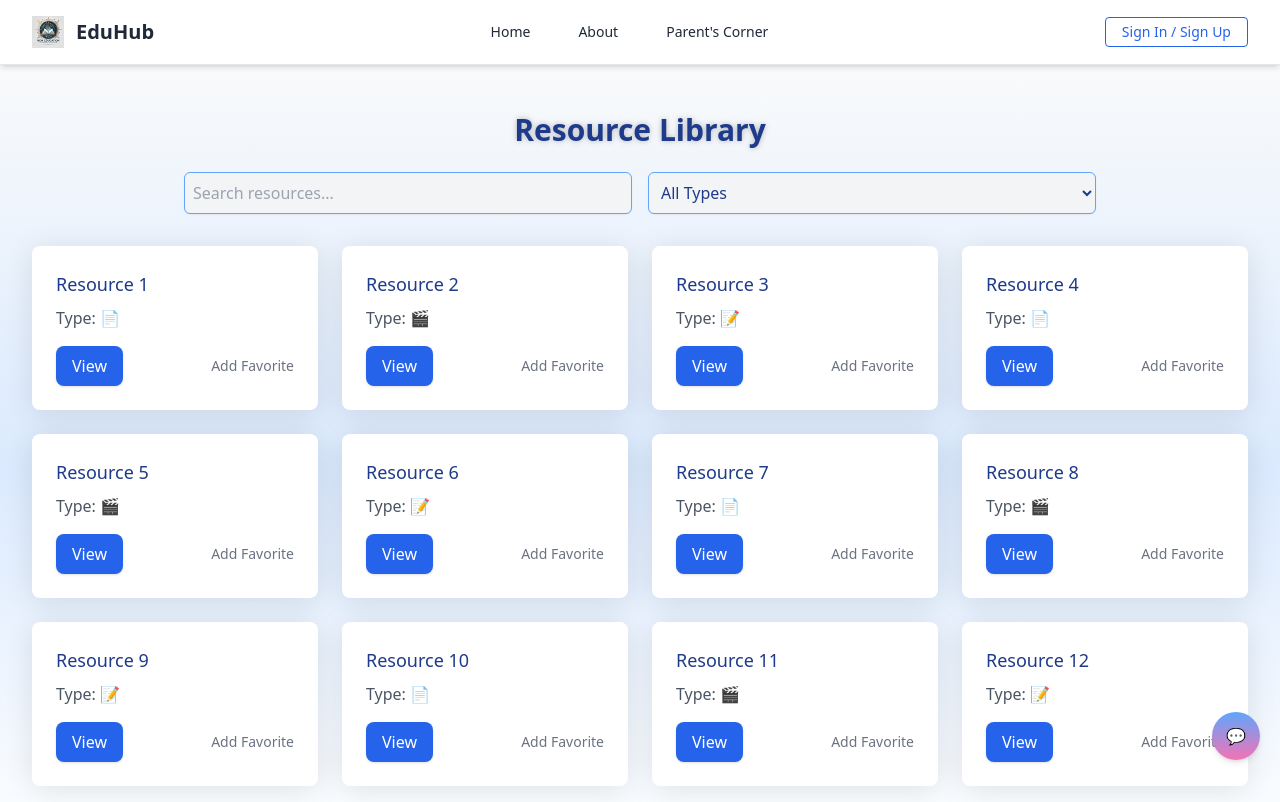
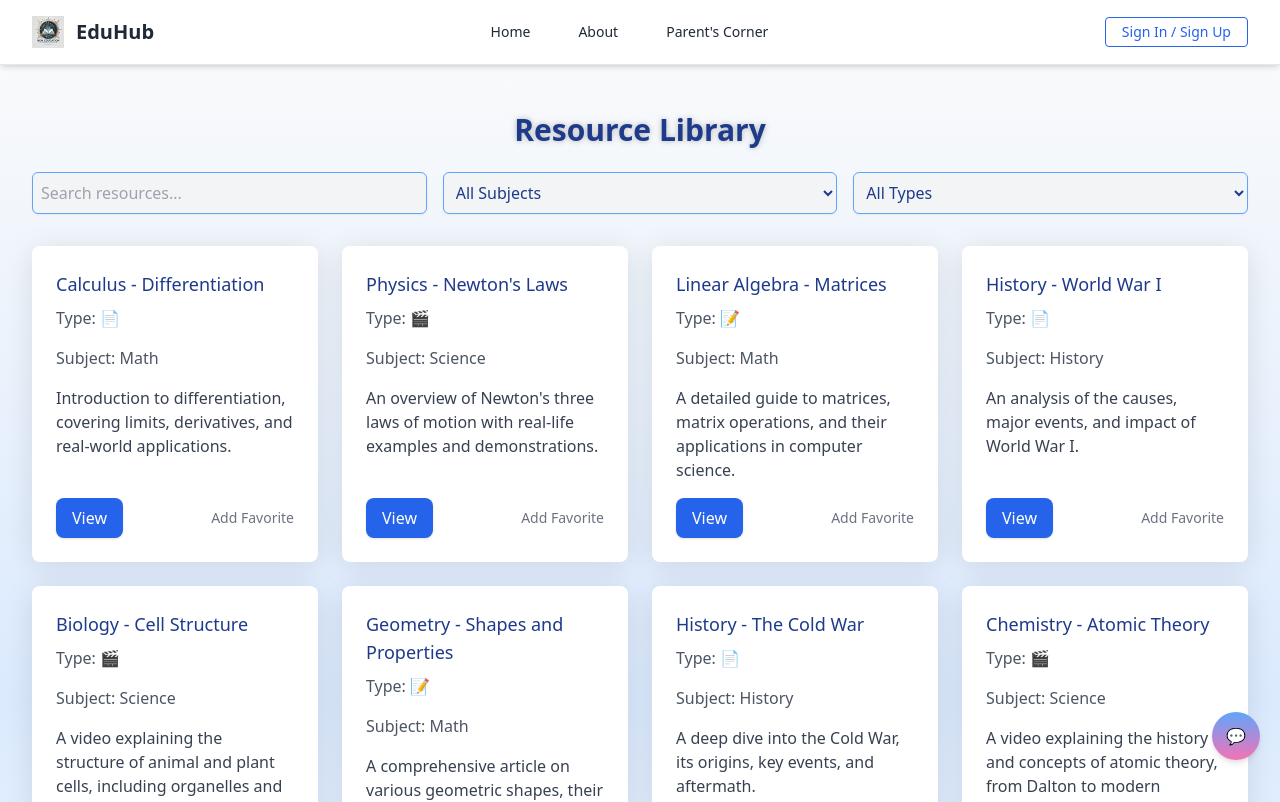
Before and after one commit to adarsh-1262/New-Education-Era, a React (Vite) app: page /learning-hub/resource-library in a window 1280 px wide. Shown: the top 802 px of the page. Built offline with nearby package versions, Linux system fonts and the light colour scheme.

Commit message:
resource-library0

```diff
--- a/src/pages/ResourceLibrary.jsx
+++ b/src/pages/ResourceLibrary.jsx
@@ -1,24 +1,25 @@
 import React, { useState } from "react";
 
-// Extended dummy data for resources
+// Extended dummy data for resources with topics and detailed content
 const resourcesData = [
-  { id: 1, title: "Resource 1", type: "📄", link: "https://www.w3.org/WAI/ER/tests/xhtml/testfiles/resources/pdf/dummy.pdf" },
-  { id: 2, title: "Resource 2", type: "🎬", link: "https://www.w3schools.com/html/mov_bbb.mp4" },
-  { id: 3, title: "Resource 3", type: "📝", link: "https://www.w3.org/WAI/ER/tests/xhtml/testfiles/resources/pdf/dummy.pdf" },
-  { id: 4, title: "Resource 4", type: "📄", link: "https://www.w3.org/WAI/ER/tests/xhtml/testfiles/resources/pdf/dummy.pdf" },
-  { id: 5, title: "Resource 5", type: "🎬", link: "https://www.w3schools.com/html/mov_bbb.mp4" },
-  { id: 6, title: "Resource 6", type: "📝", link: "https://www.w3.org/WAI/ER/tests/xhtml/testfiles/resources/pdf/dummy.pdf" },
-  { id: 7, title: "Resource 7", type: "📄", link: "https://www.w3.org/WAI/ER/tests/xhtml/testfiles/resources/pdf/dummy.pdf" },
-  { id: 8, title: "Resource 8", type: "🎬", link: "https://www.w3schools.com/html/mov_bbb.mp4" },
-  { id: 9, title: "Resource 9", type: "📝", link: "https://www.w3.org/WAI/ER/tests/xhtml/testfiles/resources/pdf/dummy.pdf" },
-  { id: 10, title: "Resource 10", type: "📄", link: "https://www.w3.org/WAI/ER/tests/xhtml/testfiles/resources/pdf/dummy.pdf" },
-  { id: 11, title: "Resource 11", type: "🎬", link: "https://www.w3schools.com/html/mov_bbb.mp4" },
-  { id: 12, title: "Resource 12", type: "📝", link: "https://www.w3.org/WAI/ER/tests/xhtml/testfiles/resources/pdf/dummy.pdf" },
+  { id: 1, title: "Calculus - Differentiation", type: "📄", link: "https://www.w3.org/WAI/ER/tests/xhtml/testfiles/resources/pdf/dummy.pdf", subject: "Math", content: "Introduction to differentiation, covering limits, derivatives, and real-world applications." },
+  { id: 2, title: "Physics - Newton's Laws", type: "🎬", link: "https://www.w3schools.com/html/mov_bbb.mp4", subject: "Science", content: "An overview of Newton's three laws of motion with real-life examples and demonstrations." },
+  { id: 3, title: "Linear Algebra - Matrices", type: "📝", link: "https://www.w3.org/WAI/ER/tests/xhtml/testfiles/resources/pdf/dummy.pdf", subject: "Math", content: "A detailed guide to matrices, matrix operations, and their applications in computer science." },
+  { id: 4, title: "History - World War I", type: "📄", link: "https://www.w3.org/WAI/ER/tests/xhtml/testfiles/resources/pdf/dummy.pdf", subject: "History", content: "An analysis of the causes, major events, and impact of World War I." },
+  { id: 5, title: "Biology - Cell Structure", type: "🎬", link: "https://www.w3schools.com/html/mov_bbb.mp4", subject: "Science", content: "A video explaining the structure of animal and plant cells, including organelles and their functions." },
+  { id: 6, title: "Geometry - Shapes and Properties", type: "📝", link: "https://www.w3.org/WAI/ER/tests/xhtml/testfiles/resources/pdf/dummy.pdf", subject: "Math", content: "A comprehensive article on various geometric shapes, their properties, and real-world uses." },
+  { id: 7, title: "History - The Cold War", type: "📄", link: "https://www.w3.org/WAI/ER/tests/xhtml/testfiles/resources/pdf/dummy.pdf", subject: "History", content: "A deep dive into the Cold War, its origins, key events, and aftermath." },
+  { id: 8, title: "Chemistry - Atomic Theory", type: "🎬", link: "https://www.w3schools.com/html/mov_bbb.mp4", subject: "Science", content: "A video explaining the history and concepts of atomic theory, from Dalton to modern quantum mechanics." },
+  { id: 9, title: "Algebra - Solving Equations", type: "📝", link: "https://www.w3.org/WAI/ER/tests/xhtml/testfiles/resources/pdf/dummy.pdf", subject: "Math", content: "A step-by-step guide on solving linear equations and inequalities." },
+  { id: 10, title: "History - Ancient Civilizations", type: "📄", link: "https://www.w3.org/WAI/ER/tests/xhtml/testfiles/resources/pdf/dummy.pdf", subject: "History", content: "A historical exploration of ancient civilizations such as Egypt, Mesopotamia, and the Indus Valley." },
+  { id: 11, title: "Chemistry - Periodic Table", type: "🎬", link: "https://www.w3schools.com/html/mov_bbb.mp4", subject: "Science", content: "A video introduction to the periodic table, its organization, and its significance in chemistry." },
+  { id: 12, title: "Algebra - Quadratic Equations", type: "📝", link: "https://www.w3.org/WAI/ER/tests/xhtml/testfiles/resources/pdf/dummy.pdf", subject: "Math", content: "An article detailing the methods of solving quadratic equations, including factoring and the quadratic formula." },
 ];
 
 export default function ResourceLibrary() {
   const [searchTerm, setSearchTerm] = useState("");
   const [filterType, setFilterType] = useState("All");
+  const [filterSubject, setFilterSubject] = useState("All");
   const [favorites, setFavorites] = useState([]);
 
   const handleFavoriteToggle = (resource) => {
@@ -31,11 +32,12 @@ export default function ResourceLibrary() {
 
   const filteredResources = resourcesData.filter((resource) => {
     const matchesSearch = resource.title.toLowerCase().includes(searchTerm.toLowerCase());
-    const matchesFilter =
+    const matchesType =
       filterType === "All" ||
       resource.type === filterType ||
       (filterType === "Favorites" && favorites.includes(resource.id));
-    return matchesSearch && matchesFilter;
+    const matchesSubject = filterSubject === "All" || resource.subject === filterSubject;
+    return matchesSearch && matchesType && matchesSubject;
   });
 
   return (
@@ -49,7 +51,7 @@ export default function ResourceLibrary() {
         Resource Library
       </h1>
 
-      {/* Search and Filter */}
+      {/* Search, Filter, and Subject Filter */}
       <div className="flex flex-col md:flex-row justify-center items-center gap-4 mb-8">
         <input
           type="text"
@@ -58,6 +60,18 @@ export default function ResourceLibrary() {
           className="border border-blue-400 p-2 w-full max-w-md bg-gray-100 text-blue-900 rounded-md shadow-sm"
           placeholder="Search resources..."
         />
+
+        {/* Subject Filter Dropdown */}
+        <select
+          value={filterSubject}
+          onChange={(e) => setFilterSubject(e.target.value)}
+          className="border border-blue-400 p-2 w-full max-w-md bg-gray-100 text-blue-900 rounded-md shadow-sm"
+        >
+          <option value="All">All Subjects</option>
+          <option value="Math">Math</option>
+          <option value="Science">Science</option>
+          <option value="History">History</option>
+        </select>
         <select
           value={filterType}
           onChange={(e) => setFilterType(e.target.value)}
@@ -83,6 +97,8 @@ export default function ResourceLibrary() {
               <div>
                 <h2 className="text-lg font-medium mb-2 text-blue-900">{resource.title}</h2>
                 <p className="mb-4 text-gray-600">Type: {resource.type}</p>
+                <p className="mb-4 text-gray-600">Subject: {resource.subject}</p>
+                <p className="text-gray-700 mb-4">{resource.content}</p>
               </div>
               <div className="flex items-center justify-between">
                 <a
@@ -95,9 +111,7 @@ export default function ResourceLibrary() {
                 </a>
                 <button
                   onClick={() => handleFavoriteToggle(resource)}
-                  className={`py-2 text-sm ${
-                    favorites.includes(resource.id) ? "text-red-500" : "text-gray-500"
-                  } hover:text-red-600`}
+                  className={`py-2 text-sm ${favorites.includes(resource.id) ? "text-red-500" : "text-gray-500"} hover:text-red-600`}
                 >
                   {favorites.includes(resource.id) ? "Remove Favorite" : "Add Favorite"}
                 </button>
```
